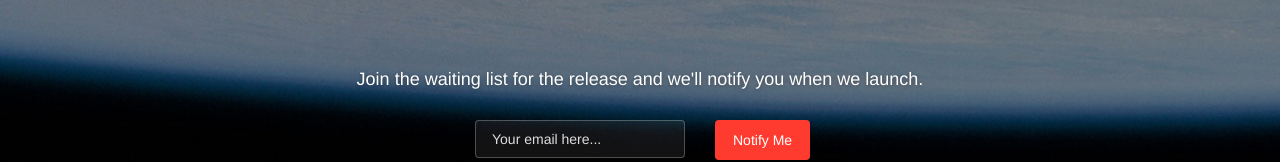
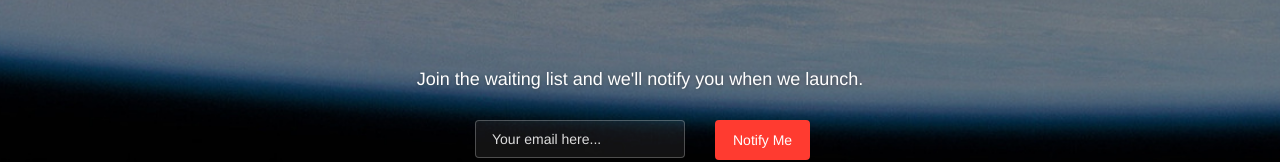
Before and after one commit to ZakShaky/zakshaky.github.io, a plain HTML site: page index.html in a window 1280 px wide. Shown: the part 395-557 px from the top of the page. Drawn offline with Linux system fonts and the light colour scheme; a web font is replaced by a local one.

Commit message:
Change email slogan

```diff
--- a/index.html
+++ b/index.html
@@ -32,7 +32,7 @@
             <div class="content">
                 <h4 class="motto">Promoting local research to improve global health</h4>
                 <div class="subscribe">
-                        <h5 class="info-text">Join the waiting list for the release and we'll notify you when we launch. </h5>
+                        <h5 class="info-text">Join the waiting list and we'll notify you when we launch.</h5>
                         <div class="row">
                             <div class="col-md-4 col-md-offset-4 col-sm6-6 col-sm-offset-3 ">
                                 <form action="//joghr.us12.list-manage.com/subscribe/post?u=0afaeb9185d575ddab99c7992&amp;id=2e27b33636" method="post" id="mc-embedded-subscribe-form" name="mc-embedded-subscribe-form" class="validate" target="_blank" novalidate>
```
